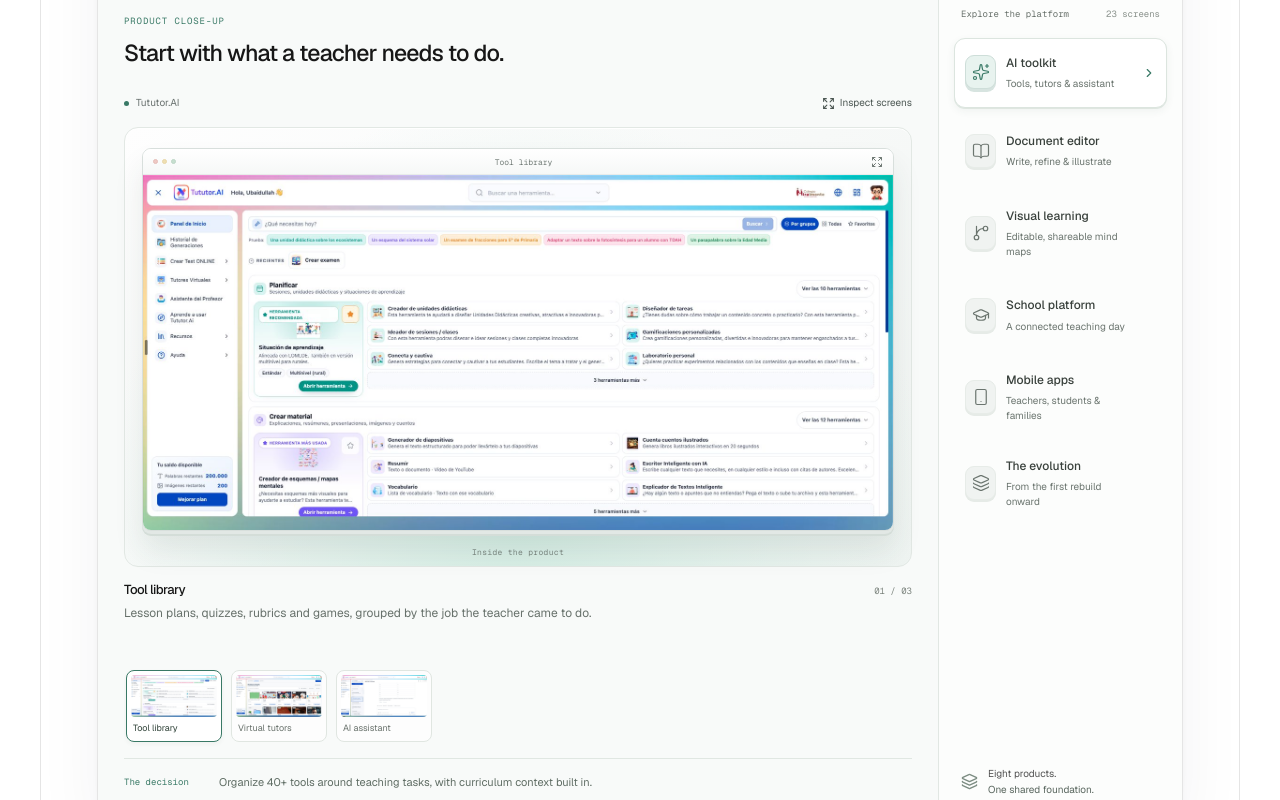
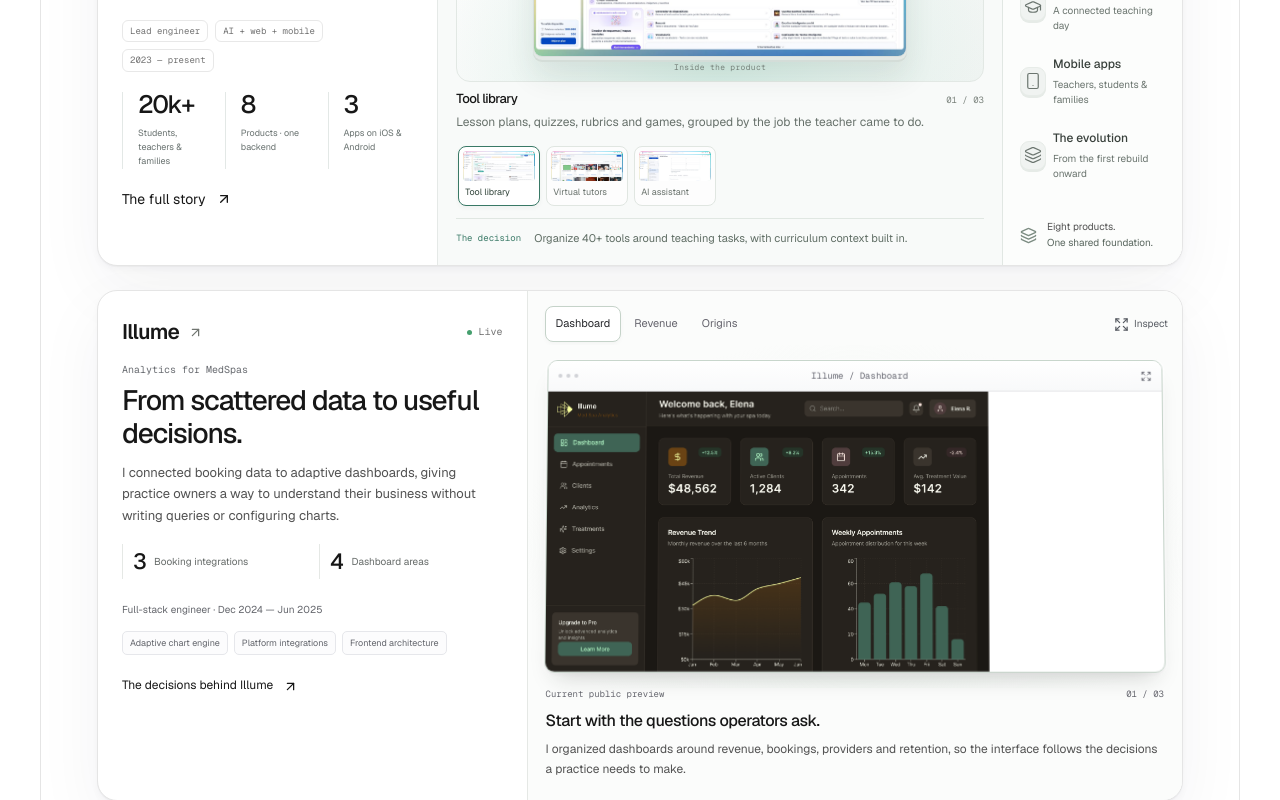
Before and after one commit to itsubaidullahomer/itsubaidullahomer, a Next.js app: page /work in a window 1280 px wide. Shown: the part 860-1660 px from the top of the page. Built offline with nearby package versions, Linux system fonts and the light colour scheme.

Commit message:
refactor: compact project cards while preserving galleries

```diff
--- a/app/compare-slider.css
+++ b/app/compare-slider.css
@@ -267,6 +267,13 @@
   border: 1px solid #e5e0d7;
   border-radius: 24px;
 }
+.compare-card .compare-stage {
+  padding: 20px 24px;
+  gap: 12px;
+}
+.compare-card .compare-device {
+  width: min(210px, 100%);
+}
 @media (max-width: 800px) {
   .compare-stage {
     padding: 25px 22px;
--- a/app/product-showcase.css
+++ b/app/product-showcase.css
@@ -1,16 +1,16 @@
 .product-story-grid {
   display: grid;
-  grid-template-columns: repeat(2, minmax(0, 1fr));
+  grid-template-columns: minmax(0, 1fr);
   gap: 24px;
 }
 .product-story-card {
   display: flex;
   flex-direction: column;
   min-width: 0;
-  scroll-margin-top: 105px;
+  scroll-margin-top: 0;
 }
 .product-story-heading {
-  padding: 28px 28px 24px;
+  padding: 24px 24px 16px;
 }
 .product-story-brand {
   display: flex;
@@ -35,44 +35,43 @@
 }
 .product-story-category {
   display: block;
-  margin-top: 24px;
+  margin-top: 14px;
   font: 10px var(--font-geist-mono);
   color: #686b70;
 }
 .product-story-heading h3 {
-  font-size: clamp(23px, 2.5vw, 30px);
+  font-size: clamp(23px, 2.3vw, 28px);
   letter-spacing: -1.05px;
   line-height: 1.18;
-  margin: 10px 0 14px;
+  margin: 8px 0 12px;
   max-width: 430px;
 }
 .product-story-heading > p {
   font-size: 13px;
-  line-height: 1.75;
-  min-height: 4em;
+  line-height: 1.65;
 }
 .product-story-facts {
   display: grid;
   grid-template-columns: 1fr 1fr;
-  gap: 20px;
-  margin: 24px 0 0;
+  gap: 14px;
+  margin: 18px 0 0;
 }
 .product-story-facts > div {
   display: flex;
-  flex-direction: column-reverse;
-  justify-content: end;
-  gap: 5px;
+  flex-direction: row-reverse;
+  align-items: center;
+  justify-content: start;
+  gap: 8px;
   border-left: 1px solid #e5e8e5;
-  padding-left: 13px;
+  padding-left: 10px;
 }
 .product-story-facts dt {
-  min-height: 2.8em;
   font-size: 10px;
   color: #656a68;
   line-height: 1.4;
 }
 .product-story-facts dd {
-  font-size: 23px;
+  font-size: 22px;
   letter-spacing: -0.7px;
   font-weight: 500;
 }
@@ -246,8 +245,7 @@
   min-height: 5.25em;
 }
 .product-story-footer {
-  margin-top: auto;
-  padding: 22px 28px 26px;
+  padding: 0 24px 24px;
 }
 .product-story-role {
   font-size: 10px;
@@ -259,7 +257,7 @@
   gap: 6px;
   list-style: none;
   padding: 0;
-  margin: 12px 0 24px;
+  margin: 10px 0 16px;
 }
 .product-story-footer li {
   border: 1px solid #e6e7eb;
@@ -306,12 +304,42 @@
   font-size: 12px;
 }
 @media (min-width: 760px) {
-  .product-story-card .product-story-heading h3 {
-    min-height: 2.36em;
+  .product-story-card {
+    display: grid;
+    grid-template-columns: minmax(260px, 0.85fr) minmax(0, 1.3fr);
+    grid-template-areas: "story gallery" "footer gallery";
+    grid-template-rows: auto 1fr;
   }
-  .product-story-card .product-view-copy h4 {
-    min-height: 2.8em;
+  .product-story-heading {
+    grid-area: story;
   }
+  .product-story-footer {
+    grid-area: footer;
+  }
+  .product-story-card > .product-showcase {
+    grid-area: gallery;
+    border-block: 0;
+    border-left: 1px solid #e5e8e5;
+  }
+}
+.product-story-card .product-gallery-toolbar {
+  padding: 12px 14px 0;
+}
+.product-story-card .product-stage {
+  padding: 14px 18px 16px;
+}
+.product-story-card .product-screen-image:not([data-focus]) {
+  max-height: 280px;
+}
+.product-story-card .product-view-copy {
+  padding: 0 18px 20px;
+}
+.product-story-card .product-view-copy h4 {
+  margin-top: 10px;
+}
+.product-story-card .product-view-copy > p {
+  min-height: 0;
+  line-height: 1.65;
 }
 @media (max-width: 1000px) {
   .product-story-heading {
@@ -342,7 +370,7 @@
   }
   .product-story-heading h3 {
     max-width: 390px;
-    font-size: 28px;
+    font-size: 24px;
   }
   .product-stage {
     padding: 22px 18px;
@@ -357,10 +385,13 @@
     display: inline;
   }
   .product-story-facts {
-    margin-top: 22px;
+    margin-top: 14px;
+  }
+  .product-story-footer {
+    padding-top: 16px;
   }
   .product-story-footer ul {
-    margin-bottom: 20px;
+    margin-bottom: 12px;
   }
   .case-product-showcase .product-stage {
     padding: 24px 16px;
--- a/app/tututor-showcase.css
+++ b/app/tututor-showcase.css
@@ -6,6 +6,7 @@
   gap: 45px;
   padding: 32px;
 }
+
 .tututor-feature-kicker {
   display: flex;
   align-items: center;
@@ -835,3 +836,170 @@
     transform: none;
   }
 }
+
+/* A compact overview on project cards; the case-study gallery stays spacious. */
+.work-feature:has(.tututor-showcase) {
+  scroll-margin-top: 0;
+}
+.work-feature .tututor-content {
+  padding: 18px;
+}
+.work-feature .tututor-view-intro {
+  min-height: 0;
+  margin-bottom: 10px;
+}
+.work-feature .tututor-view-intro h3 {
+  font-size: 18px;
+  margin-top: 5px;
+}
+.work-feature .tututor-stage {
+  height: 240px;
+  min-height: 0;
+  padding: 10px 10px 24px;
+}
+.work-feature .tututor-screen:not(.tututor-screen-portrait) {
+  width: auto;
+  max-width: 100%;
+}
+.work-feature .tututor-screen:not(.tututor-screen-portrait) > img {
+  width: auto;
+  max-width: 100%;
+  max-height: 176px;
+  object-fit: contain;
+}
+.work-feature .tututor-caption {
+  min-height: 0;
+  padding: 10px 0;
+}
+.work-feature .tututor-thumbnails {
+  padding-bottom: 8px;
+  gap: 6px;
+}
+.work-feature .tututor-thumbnail {
+  flex-basis: 82px;
+}
+.work-feature .tututor-thumb-image {
+  height: 30px;
+}
+.work-feature .tututor-decision {
+  padding-top: 10px;
+  grid-template-columns: 70px minmax(0, 1fr);
+  gap: 8px;
+}
+.work-feature .tututor-sidebar {
+  padding: 18px 10px 14px;
+}
+.work-feature .tututor-sidebar-heading {
+  margin: 0 4px 12px;
+  flex-wrap: wrap;
+}
+.work-feature .tututor-tabs {
+  gap: 4px;
+}
+.work-feature .tututor-tab {
+  min-height: 55px;
+  padding: 8px 6px;
+  gap: 7px;
+}
+.work-feature .tututor-tab-icon {
+  width: 26px;
+  height: 29px;
+}
+.work-feature .tututor-tab-arrow {
+  display: none;
+}
+.work-feature .tututor-sidebar-note {
+  padding-top: 14px;
+}
+@media (min-width: 760px) {
+  .work-feature:has(.tututor-showcase) {
+    display: grid;
+    grid-template-columns: minmax(270px, 0.82fr) minmax(0, 1.8fr);
+  }
+  .work-feature .tututor-feature-heading {
+    display: flex;
+    flex-direction: column;
+    align-items: stretch;
+    justify-content: center;
+    gap: 20px;
+    padding: 24px;
+  }
+  .work-feature .tututor-feature-heading h3 {
+    font-size: 26px;
+  }
+  .work-feature .tututor-feature-aside {
+    align-items: stretch;
+    gap: 18px;
+  }
+  .work-feature .tututor-showcase {
+    grid-template-columns: minmax(0, 1fr) 180px;
+    border-width: 0 0 0 1px;
+  }
+  .work-feature .tututor-impact dd {
+    font-size: 25px;
+  }
+  .work-feature .tututor-impact dt {
+    font-size: 9px;
+  }
+}
+@media (min-width: 760px) and (max-width: 999px) {
+  .work-feature:has(.tututor-showcase) {
+    grid-template-columns: minmax(220px, 0.85fr) minmax(0, 1.8fr);
+  }
+  .work-feature .tututor-showcase {
+    grid-template-columns: minmax(0, 1fr) 145px;
+  }
+  .work-feature .tututor-content {
+    padding: 14px;
+  }
+  .work-feature .tututor-stage {
+    height: 200px;
+  }
+  .work-feature .tututor-screen:not(.tututor-screen-portrait) > img {
+    max-height: 138px;
+  }
+  .work-feature .tututor-tab-icon {
+    display: none;
+  }
+  .work-feature .tututor-tab strong {
+    font-size: 11px;
+  }
+  .work-feature .tututor-tab small {
+    font-size: 9px;
+  }
+  .work-feature .tututor-view-intro h3 {
+    font-size: 16px;
+  }
+  .work-feature .tututor-decision {
+    grid-template-columns: 1fr;
+    gap: 4px;
+  }
+  .work-feature .tututor-feature-heading {
+    padding: 20px;
+    gap: 20px;
+  }
+  .work-feature .tututor-feature-heading h3 {
+    font-size: 23px;
+  }
+  .work-feature .tututor-feature-aside {
+    gap: 16px;
+  }
+  .work-feature .tututor-feature-heading .work-tags {
+    margin-top: 10px;
+  }
+}
+@media (max-width: 759px) {
+  .work-feature .tututor-feature-heading {
+    padding: 20px;
+  }
+  .work-feature .tututor-feature-aside {
+    margin-top: 16px;
+    gap: 12px;
+  }
+  .work-feature .tututor-stage {
+    height: 210px;
+  }
+  .work-feature .tututor-screen:not(.tututor-screen-portrait) > img {
+    max-height: 152px;
+  }
+}
--- a/components/product-showcase.tsx
+++ b/components/product-showcase.tsx
@@ -44,7 +44,7 @@ function Screenshot({
           ? "95vw"
           : fullWidth
             ? "(max-width: 1000px) 90vw, 850px"
-            : "(max-width: 759px) 90vw, (max-width: 1100px) 44vw, 560px"
+            : "(max-width: 759px) 90vw, (max-width: 1100px) 55vw, 680px"
       }
       draggable={false}
     />
```
Also changed, not shown: 2 other files (tests, documents, lock files or other folders).
